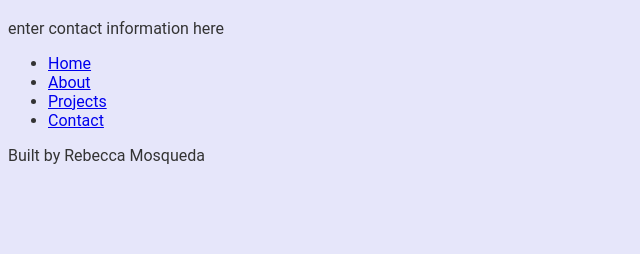
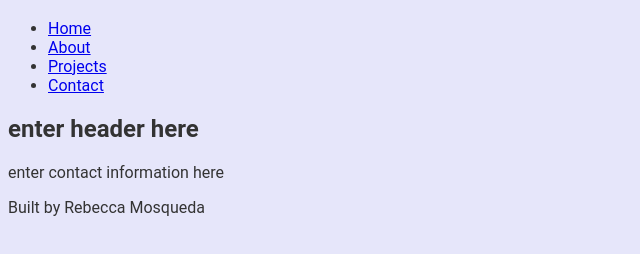
Before and after one commit to rmosque4-web/myfirstportfolio, a plain HTML site: page contact.html in a window 1280 px wide. Shown: the part 62-316 px from the top of the page, without its empty margins (0-640 px from the left). Drawn offline with Linux system fonts and the light colour scheme.

Commit message:
changes made to the README.MD and contact.html files

```diff
--- a/contact.html
+++ b/contact.html
@@ -9,7 +9,6 @@
 <body>
    <header>
     <h1>Contact Me</h1>
-    <p>enter contact information here</p>
    </header>
     <nav>
         <ul>
@@ -19,7 +18,10 @@
             <li><a href="contact.html">Contact</a></li>
         </ul>
     </nav>
-    <main></main>
+    <main>
+        <h2>enter header here</h2>
+        <p>enter contact information here</p>
+    </main>
     <footer>
         <p>Built by Rebecca Mosqueda</p>
     </footer>
```
Also changed, not shown: 1 other file.
